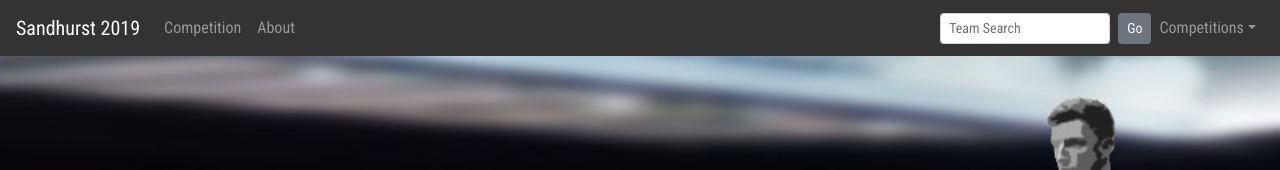
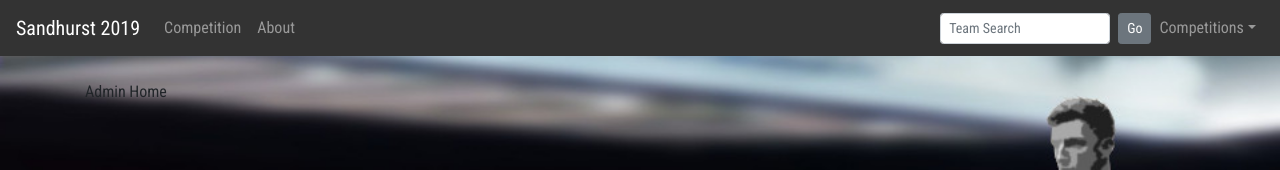
Before and after one commit to STBGFC/tournament-app, a Vue app: page /admin in a window 1280 px wide. Shown: the top 170 px of the page. Built offline with nearby package versions, Linux system fonts and the light colour scheme.

Commit message:
create stub admin hiome and 404 pages

```diff
--- a/src/router.js
+++ b/src/router.js
@@ -2,6 +2,7 @@ import Vue from 'vue'
 import Router from 'vue-router'
 import Home from '@/views/Home.vue'
 import Competition from '@/views/Competition.vue'
+import PageNotFound from '@/views/PageNotFound.vue'
 
 Vue.use(Router)
 
@@ -21,9 +22,14 @@ export default new Router({
       props: true
     },
     {
-      path: '/about',
-      name: 'about',
-      component: () => import(/* webpackChunkName: "about" */ '@/views/About.vue')
+      path: '/admin',
+      name: 'admin',
+      component: () => import(/* webpackChunkName: "admin" */ '@/views/admin/Home.vue')
+    },
+    {
+      path: '*',
+      name: '404',
+      component: PageNotFound
     }
   ]
 })
--- /dev/null
+++ b/src/views/PageNotFound.vue
@@ -0,0 +1,5 @@
+<template>
+<div class="container">
+    NOT FOUND DUDE!
+</div>
+</template>
--- /dev/null
+++ b/src/views/admin/Home.vue
@@ -0,0 +1,5 @@
+<template>
+  <div class="container">
+    Admin Home
+  </div>
+</template>
```
